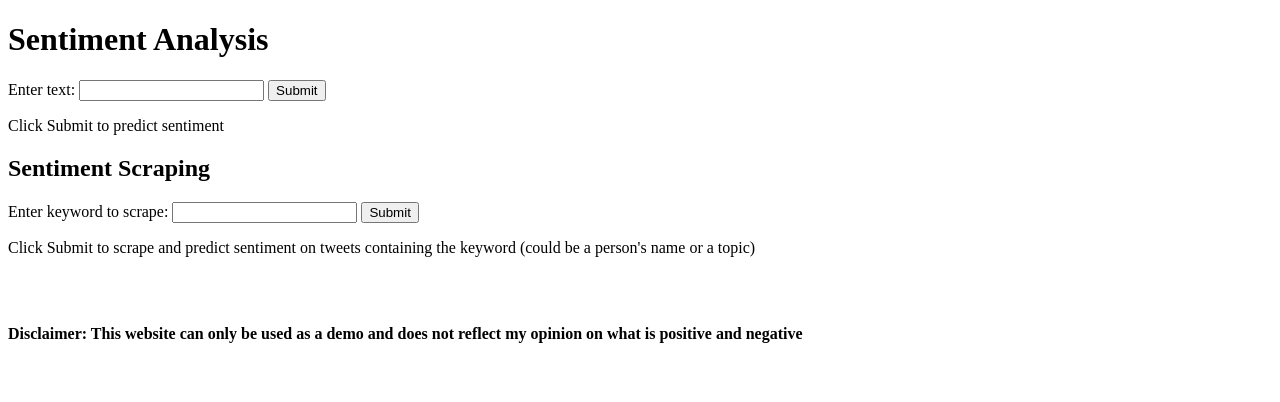
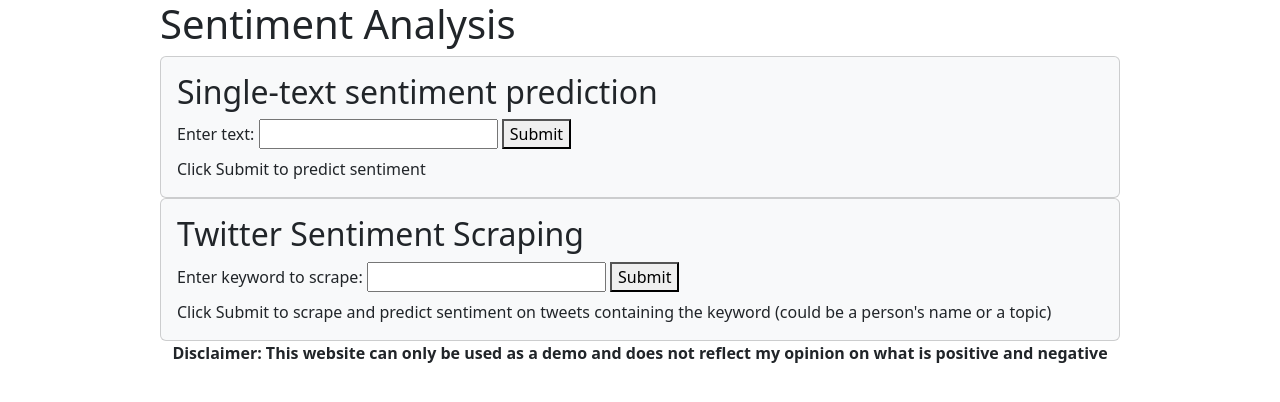
Before and after one commit to baobaybong/sentiment-scraper, a Flask app: page / in a window 1280 px wide. Shown: the top 402 px of the page. Run offline with Flask 3, Linux system fonts and the light colour scheme; parts of the project's set-up code (start-up, migrations or seed data) failed here and were passed over; some libraries are stand-ins or nearby versions.

Commit message:
improved UI

```diff
--- a/app.py
+++ b/app.py
@@ -6,7 +6,7 @@ import pandas as pd
 from pytz import timezone
 import matplotlib
 import matplotlib.pyplot as plt
-from matplotlib.backends.backend_agg import FigureCanvasAgg as FigureCanvas
+from matplotlib.backends.backend_svg import FigureCanvasSVG
 import io
 from dotenv import load_dotenv
 import os
@@ -65,47 +65,44 @@ async def scrape():
     try:
         if keyword == cur_keyword and scraped_data is not None:
             print('Same keyword, skipping scraping to save quota')
-            return scraped_data.to_html(escape=False)
-        cur_keyword = keyword
+            tweets_df = scraped_data
+        else:
+            cur_keyword = keyword
 
-        # tweets_df = pd.DataFrame({'content': ['hi', 'lol', keyword], 'b': [2, 3, 4]})
+            # tweets_df = pd.DataFrame({'content': ['hi', 'lol', keyword], 'b': [2, 3, 4]})
 
-        tweets = []
+            tweets = []
 
-        cols = ['username', 'date', 'url', 'content']
+            cols = ['username', 'date', 'url', 'content']
 
-        async for tweet in api.search(f"{keyword} lang:en", limit=30):
-            tweets.append((tweet.user.username, tweet.date, tweet.url, tweet.rawContent))
+            async for tweet in api.search(f"{keyword} lang:en", limit=30):
+                tweets.append((tweet.user.username, tweet.date, tweet.url, tweet.rawContent))
 
-        print(f'Scraped {len(tweets)} tweets')
+            print(f'Scraped {len(tweets)} tweets')
 
-        tweets_df = pd.DataFrame(tweets, columns=cols)
-        tweets_df['date'] = tweets_df['date'].apply(lambda x: x.astimezone(timezone('Asia/Singapore')).strftime("%d-%m-%Y %H:%M:%S UTC%Z"))
-        tweets_df['url'] = tweets_df['url'].apply(lambda x: f'<a href="{x}" target="_blank">{x}</a>')
+            tweets_df = pd.DataFrame(tweets, columns=cols)
+            tweets_df['date'] = tweets_df['date'].apply(lambda x: x.astimezone(timezone('Asia/Singapore')).strftime("%d-%m-%Y %H:%M:%S UTC%Z"))
+            tweets_df['url'] = tweets_df['url'].apply(lambda x: f'<a href="{x}" target="_blank">{x}</a>')
 
-        tweets_df['sentiment'] = model.predict(tweets_df.content)
+            tweets_df['sentiment'] = model.predict(tweets_df.content)
 
-        # scraped_data = tweets_df.to_json(orient='records', index=False)
-        scraped_data = tweets_df
+            scraped_data = tweets_df
+
         return tweets_df.to_html(escape=False)
 
     except Exception as e:
         print(e)
         cur_keyword = None
         scraped_data = None
-        return 'There was an error, possibly due to hitting scrape limit for today. Please come back later.'
+        return '<p>There was an error, possibly due to hitting scrape limit for today. Please come back later.</p>'
 
 @app.route('/plot', methods=['GET'])
 def plot():
-    # df = pd.read_json(io.StringIO(scraped_data))
     df = scraped_data
-
     fig = create_figure(df)
-
     output = io.BytesIO()
-    FigureCanvas(fig).print_png(output)
-
-    return Response(output.getvalue(), mimetype='image/png')
+    FigureCanvasSVG(fig).print_svg(output)
+    return Response(output.getvalue(), mimetype='image/svg+xml')
 
 async def main():
     await setup()
--- a/templates/index.html
+++ b/templates/index.html
@@ -1,11 +1,22 @@
 <!DOCTYPE html>
 <html>
     <head>
+        <!-- Bootstrap CSS -->
+        <link href="https://cdn.jsdelivr.net/npm/bootstrap@5.3.0/dist/css/bootstrap.min.css" rel="stylesheet">
+
         <title>Sentiment Analysis</title>
+        <style>
+
+        </style>
     </head>
 
     <body>
+        <div class="mx-auto w-75">
             <h1>Sentiment Analysis</h1>
+        </div>
+
+        <div class="card p-3 bg-light mx-auto w-75">
+            <h2>Single-text sentiment prediction</h2>
 
             <form
                 _='on submit
@@ -20,9 +31,11 @@
                 <button>Submit</button>
             </form>
 
-        <p>Click Submit to predict sentiment</p>
+            <p class="mb-0 mt-2">Click Submit to predict sentiment</p>
+        </div>
 
-        <h2>Sentiment Scraping</h2>
+        <div class="card p-3 bg-light mx-auto w-75">
+            <h2>Twitter Sentiment Scraping</h2>
 
             <form
                 _="on submit
@@ -33,20 +46,25 @@
 
                 fetch `/scrape?keyword=${keyword}` then
                 put '' into the next <p/>
+                set (next <img/>)'s @src to `/plot?keyword=${keyword}`
+
                 put the result into #scraped-data
-            set (next <img/>)'s @src to `/plot?keyword=${keyword}`">
+                add .table .table-bordered .table-striped .table-hover .table-sm to <table/>
+                add .text-center to <th/>
+                add .text-center .alert .alert-warning .mx-auto .w-75 to (<p/> in #scraped-data)">
                 <label for="keyword">Enter keyword to scrape:</label>
                 <input name="keyword">
                 <button>Submit</button>
             </form>
 
-        <p>Click Submit to scrape and predict sentiment on tweets containing the keyword (could be a person's name or a topic)</p>
-        <br>
+            <p class="mb-0 mt-2">Click Submit to scrape and predict sentiment on tweets containing the keyword (could be a person's name or a topic)</p>
             <img>
+        </div>
+
         <div id="scraped-data"></div>
 
         <footer>
-            <p style="font-weight: bold;">Disclaimer: This website can only be used as a demo and does not reflect my opinion on what is positive and negative</p>
+            <p class="text-center" style="font-weight: bold;">Disclaimer: This website can only be used as a demo and does not reflect my opinion on what is positive and negative</p>
         </footer>
     </body>
 
```
Lines whose indentation alone changed are shown as unchanged.
